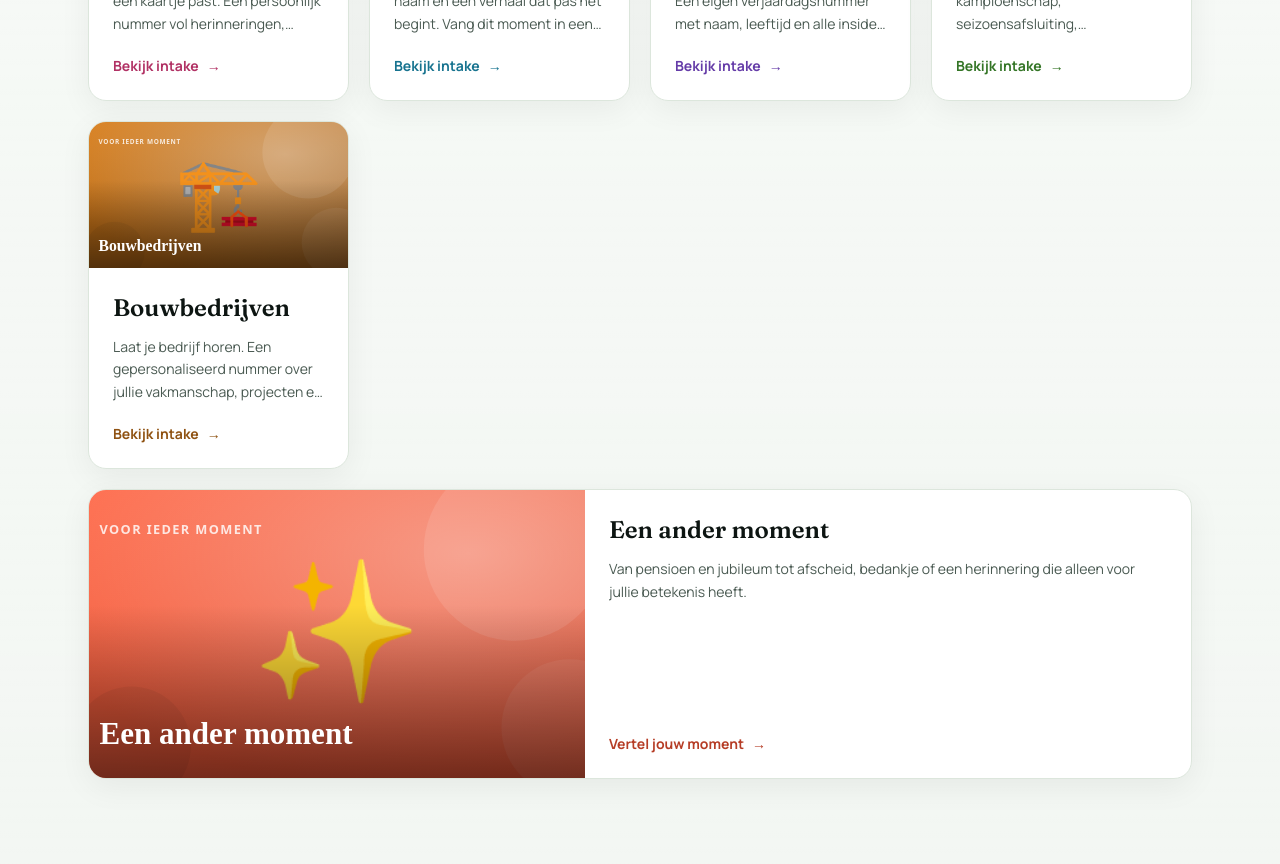
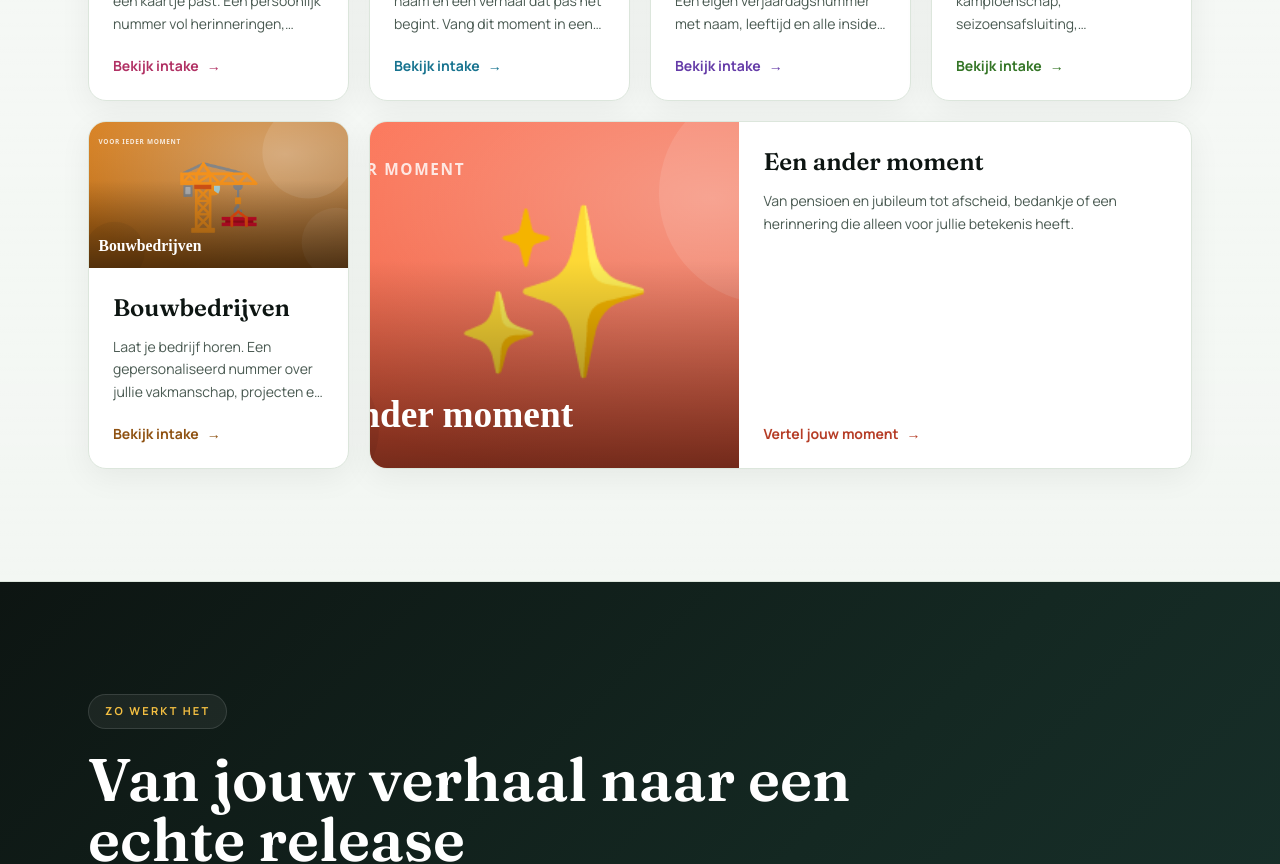
Before and after one commit to jeffreyzschottche/vooriedermoment, a Nuxt app in the folder frontend/: page / in a window 1280 px wide. Shown: the part 2740-3604 px from the top of the page. Built offline with nearby package versions, Linux system fonts and the light colour scheme.

Commit message:
Refine homepage moment grid and FAQs

```diff
--- a/frontend/app/components/MomentCard.vue
+++ b/frontend/app/components/MomentCard.vue
@@ -2,7 +2,12 @@
 import type { Category } from '~/data/categories';
 import { categoryPath, categoryImage } from '~/data/categories';
 
-const props = defineProps<{ category: Category }>();
+const props = withDefaults(defineProps<{
+  category: Category;
+  otherMomentSpan?: 'full' | 'remainder';
+}>(), {
+  otherMomentSpan: 'full',
+});
 const href = computed(() => categoryPath(props.category));
 const t = computed(() => props.category.theme);
 const cover = computed(() => categoryImage(props.category));
@@ -13,7 +18,10 @@ const cover = computed(() => categoryImage(props.category));
     :to="href"
     class="group relative overflow-hidden border bg-white transition-all duration-500"
     :class="category.slug === 'anders'
-      ? 'flex flex-col sm:col-span-2 sm:grid sm:grid-cols-[minmax(0,0.9fr)_minmax(0,1.1fr)] lg:col-span-full'
+      ? [
+          'flex flex-col sm:col-span-2 sm:grid sm:grid-cols-[minmax(0,0.9fr)_minmax(0,1.1fr)]',
+          otherMomentSpan === 'remainder' ? 'lg:col-span-3' : 'lg:col-span-full',
+        ]
       : 'flex flex-col'"
     :style="{
       borderColor: 'var(--color-line)',
--- a/frontend/app/pages/index.vue
+++ b/frontend/app/pages/index.vue
@@ -72,8 +72,11 @@ const proof = [
 
 const faqPreview = [
   { q: 'Hoe werkt het precies?', a: 'Je kiest een moment en vult stap voor stap ons formulier in met namen, herinneringen en de gewenste sfeer. Na betaling sturen we je verschillende muzikale opties. Jij kiest je favoriet; wij maken het nummer compleet en publiceren het voor je op Spotify en Apple Music.' },
-  { q: 'Waarom zoveel context in het formulier?', a: 'Omdat goede persoonlijke nummers draaien om specifieke details: namen, plekken, zinnen, grappen en sfeer. Hoe concreter, hoe unieker jouw nummer.' },
-  { q: 'Wat kost het?', a: offer.hasDiscount.value ? `Normaal ${offer.formattedRegular}, nu ${offer.formattedSale}. Je kiest uit verschillende opties; wij maken één favoriet compleet en verzorgen de publicatie.` : `${offer.formattedRegular}. Je kiest uit verschillende opties; wij maken één favoriet compleet en verzorgen de publicatie.` },
+  { q: 'Moet ik zelf iets regelen voor Spotify?', a: 'Nee. Wij verzorgen de volledige publicatie op Spotify en Apple Music. Je hebt geen artiestenaccount of technische kennis nodig. Zodra jouw nummer live staat, ontvang je de directe luisterlinks per e-mail.' },
+  { q: 'Hoe snel staat mijn nummer online?', a: 'Binnen 24–72 uur na betaling ontvang je de muzikale opties. Na jouw keuze maken we de favoriet compleet en staat het nummer meestal binnen nog eens 24–72 uur op Spotify en Apple Music.' },
+  { q: 'Kan ik mijn nummer later opnieuw beluisteren?', a: 'Ja. Jouw nummer wordt als een echte release gepubliceerd. Voeg het toe aan je Spotify- of Apple Music-bibliotheek en luister er zo vaak naar als je wilt.' },
+  { q: 'Kan ik het nummer met anderen delen?', a: 'Zeker. Deel de luisterlink eenvoudig via WhatsApp, e-mail of social media met familie, vrienden, collega’s of het hele team.' },
+  { q: 'Wat als mijn moment er niet tussen staat?', a: 'Kies dan “Een ander moment”. Van pensioen, jubileum en afscheid tot een bedankje of een herinnering die alleen voor jullie betekenis heeft: jij vertelt het verhaal, wij maken het nummer.' },
 ];
 </script>
 
@@ -253,7 +256,12 @@ const faqPreview = [
         </div>
 
         <div v-reveal-stagger data-stagger="0.08" class="grid gap-5 sm:grid-cols-2 lg:grid-cols-4">
-          <MomentCard v-for="c in requestCategories" :key="c.slug" :category="c" />
+          <MomentCard
+            v-for="c in requestCategories"
+            :key="c.slug"
+            :category="c"
+            other-moment-span="remainder"
+          />
         </div>
       </div>
     </section>
```
